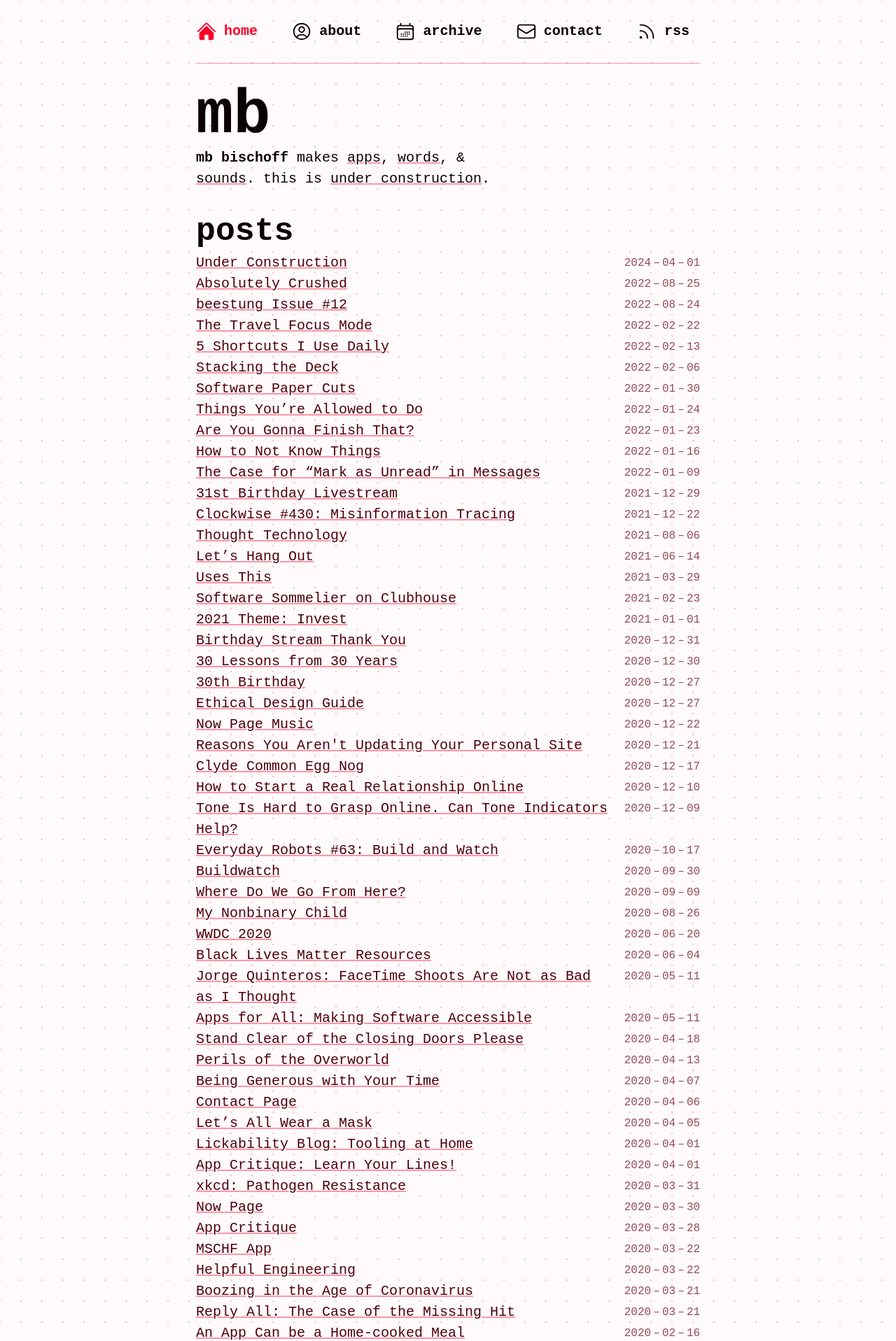
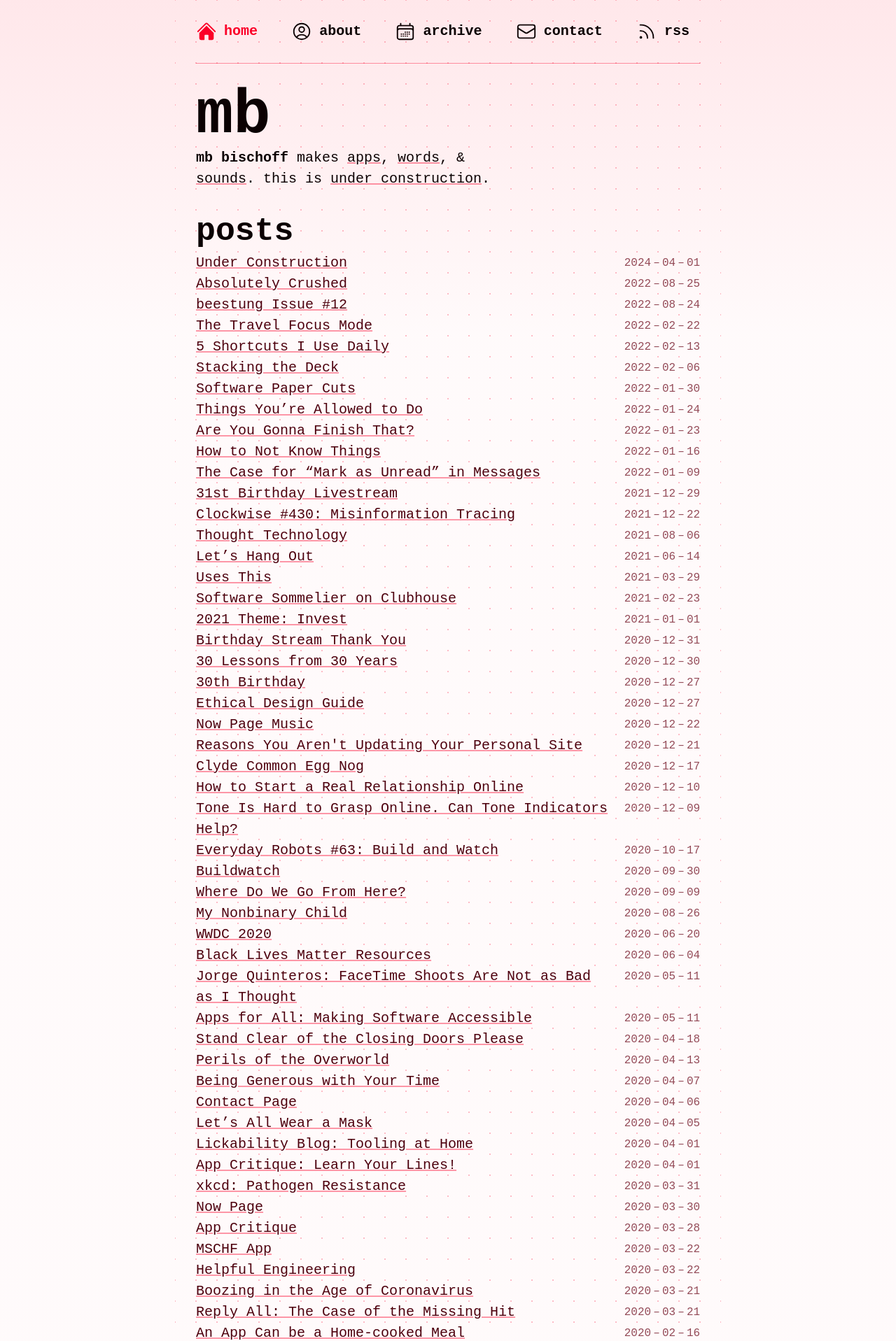
Before and after one commit to mbbischoff/website, a Jekyll site: the page built from index.html, in a window 1280 px wide. Shown: the top 1917 px of the page at 70% size. Built offline with Jekyll 4.4.1, drawn with Linux system fonts in a browser that asks for light colours; some web fonts are replaced; the list of posts is cut into pages by our own code; comment, search, counter and statistics services are not loaded; a style sheet for code colours, icons or effects is not loaded.

Commit message:
Experiments with a gradient background

```diff
--- a/_sass/abstracts/_variables.scss
+++ b/_sass/abstracts/_variables.scss
@@ -6,6 +6,10 @@
   --text-font-stack: "halyard-text-variable", system-ui, sans-serif;
   --display-font-stack: "halyard-display-variable", system-ui, sans-serif;
   --border-thickness: 1px;
+
+  --light-background-gradient-start: color(display-p3 0.99 0.91 0.919);
+  --dark-background-gradient-start: color(display-p3 0.09 0.01 0.019);
+  --background-gradient-start: light-dark(var(--light-background), var(--dark-background));
 
   --light-background: color(display-p3 0.998 0.982 0.984);
   --dark-background: color(display-p3 0.018 0.002 0.004);
@@ -56,6 +60,7 @@
 @media (prefers-color-scheme: light) {
   :root {
     --background: var(--light-background);
+    --background-gradient-start: var(--light-background-gradient-start);
     --background-secondary: var(--light-background-secondary);
     --background-tertiary: var(--light-background-tertiary);
     --text: var(--light-text);
@@ -71,6 +76,7 @@
 @media (prefers-color-scheme: dark) {
   :root {
     --background: var(--dark-background);
+    --background-gradient-start: var(--dark-background-gradient-start);
     --background-secondary: var(--dark-background-secondary);
     --background-tertiary: var(--dark-background-tertiary);
     --text: var(--dark-text);
--- a/_sass/base/_body.scss
+++ b/_sass/base/_body.scss
@@ -11,7 +11,7 @@ body {
 	margin: 0 auto;
 	padding-inline: 1rlh;
 
-	// Debugging GRID
+	//Debugging GRID
 	// background-image: linear-gradient(rgba(50, 50, 50, 0.2) 1px, transparent 1px);
 	// background-size: 100% 1rlh;
 }
@@ -24,7 +24,7 @@ body:has(input[id="toggle-grid"]:checked) {
 main {
 	header {
 		h1 {
-			margin-block: 0; // Post title don’t need a top margin because of the time.
+			margin-block: 0; // Post title don’t need a top margin because of the time. TODO: Bottom margin
 		}
 	}
 
--- a/_sass/themes/_themes.scss
+++ b/_sass/themes/_themes.scss
@@ -1,8 +1,14 @@
 @use 'abstracts/variables' as *;
 @use "sass:map";
 
+html {
+	background: linear-gradient(180deg, var(--background-gradient-start), var(--background) 24em);
+	background-size: 24em, 0;
+	background-repeat: repeat-x;
+
+}
+
 body {
-	background-color: var(--background);
 	color: var(--text)
 }
 
```
